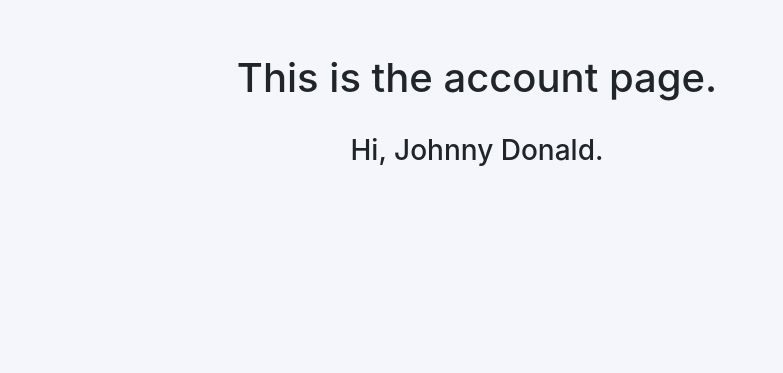
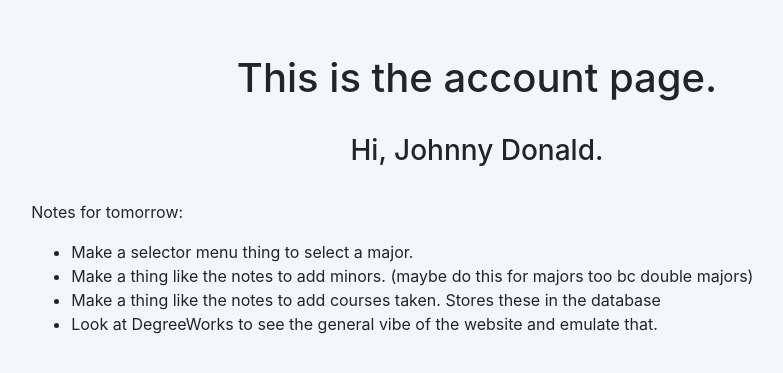
Before and after one commit to ericmckevitt/Catalog-Website, a Flask app: page /account in a window 1280 px wide. Shown: the part 56-429 px from the top of the page, without its empty margins (163-946 px from the left). Run offline with Flask 2, Linux system fonts and the light colour scheme; a user stored in the database is signed in; some libraries are stand-ins or nearby versions.

Commit message:
Save before implementing account page functionality

```diff
--- a/website/templates/account.html
+++ b/website/templates/account.html
@@ -3,4 +3,21 @@
 <h1 style="text-align: center">This is the account page.</h1>
 <br />
 <h3 style="text-align: center">Hi, {{user.first_name}} {{user.last_name}}.</h3>
+<br />
+<p>Notes for tomorrow:</p>
+<ul>
+    <li>Make a selector menu thing to select a major.</li>
+    <li>
+        Make a thing like the notes to add minors. (maybe do this for majors too
+        bc double majors)
+    </li>
+    <li>
+        Make a thing like the notes to add courses taken. Stores these in the
+        database
+    </li>
+    <li>
+        Look at DegreeWorks to see the general vibe of the website and emulate
+        that.
+    </li>
+</ul>
 {% endblock %}
--- a/website/templates/home.html
+++ b/website/templates/home.html
@@ -1,4 +1,4 @@
 {% extends "base.html" %} {% block title %}Home{% endblock %} {% block content%}
 <br />
-<h1 style="text-align: center">This is the home page!</h1>
+<h1 style="text-align: center">Welcome, {{user.first_name}}.</h1>
 {% endblock %}
```
